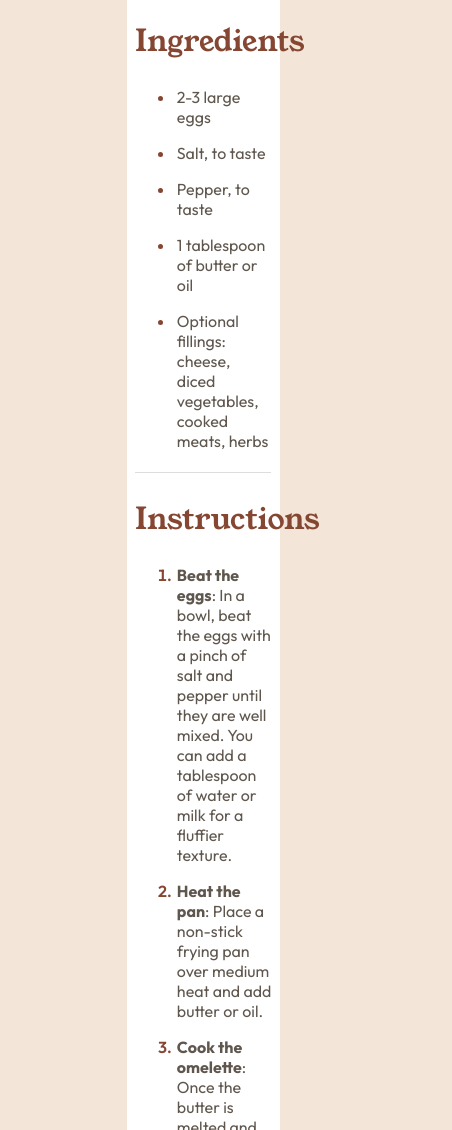
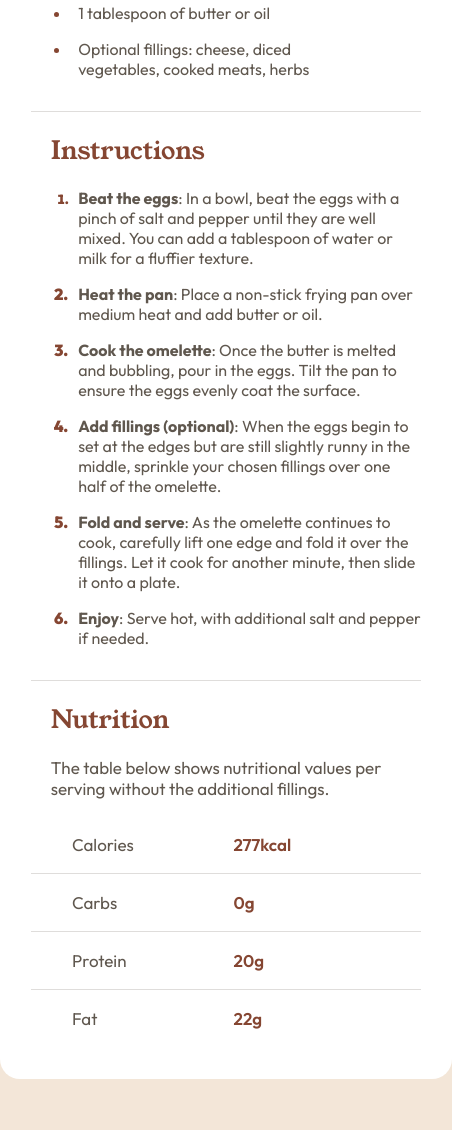
Before and after one commit to SpingleB/Practice4, a plain HTML site: page index.html in a window 390 px wide. Shown: the part 870-2000 px from the top of the page, 452 px wide, since content can reach past the window. After the commit the page ends 1957 px from the top, so only its background shows below. Drawn offline with Linux system fonts and the light colour scheme.

Commit message:
Practice 4 completed!

```diff
--- a/index.html
+++ b/index.html
@@ -23,7 +23,7 @@
 
   <h1 class="font-young-serif">Simple Omelette Recipe</h1>
 
-  <p class="font-outfit">An easy and quick dish, perfect for any meal. This classic omelette combines beaten eggs cooked
+  <p class="font-outfit" id="h1-under-p">An easy and quick dish, perfect for any meal. This classic omelette combines beaten eggs cooked
   to perfection, optionally filled with your choice of cheese, vegetables, or meats.
   </p>
   <div class="preparation-time-div">
@@ -50,24 +50,24 @@
     <h2 class="font-young-serif">Instructions</h2>
 
     <ol class="font-outfit" class="padding-left-in-ol-ul">
-      <li class="font-p-sizes-colors"><p><strong>Beat the eggs</strong>: In a bowl, beat the eggs with a pinch of salt and pepper until they are well mixed.
+      <li><p class="font-p-sizes-colors"><strong>Beat the eggs</strong>: In a bowl, beat the eggs with a pinch of salt and pepper until they are well mixed.
         You can add a tablespoon of water or milk for a fluffier texture.</p>
       </li>
 
-      <li class="font-p-sizes-colors"><p><strong>Heat the pan</strong>: Place a non-stick frying pan over medium heat and add butter or oil.</p></li>
+      <li class="font-p-sizes-colors"><p class="font-p-sizes-colors"><strong>Heat the pan</strong>: Place a non-stick frying pan over medium heat and add butter or oil.</p></li>
 
-      <li class="font-p-sizes-colors"><p><strong>Cook the omelette</strong>: Once the butter is melted and bubbling, pour in the eggs. Tilt the pan to ensure
+      <li class="font-p-sizes-colors"><p class="font-p-sizes-colors"><strong>Cook the omelette</strong>: Once the butter is melted and bubbling, pour in the eggs. Tilt the pan to ensure
         the eggs evenly coat the surface.</p>
       </li>
 
-      <li class="font-p-sizes-colors"><p><strong>Add fillings (optional)</strong>: When the eggs begin to set at the edges but are still slightly runny in the
+      <li class="font-p-sizes-colors"><p class="font-p-sizes-colors"><strong>Add fillings (optional)</strong>: When the eggs begin to set at the edges but are still slightly runny in the
         middle, sprinkle your chosen fillings over one half of the omelette.</p>
       </li>
 
-      <li class="font-p-sizes-colors"><p><strong>Fold and serve</strong>: As the omelette continues to cook, carefully lift one edge and fold it over the
+      <li class="font-p-sizes-colors"><p class="font-p-sizes-colors"><strong>Fold and serve</strong>: As the omelette continues to cook, carefully lift one edge and fold it over the
         fillings. Let it cook for another minute, then slide it onto a plate.</p>
       </li>
-      <li class="font-p-sizes-colors"><p><strong>Enjoy</strong>: Serve hot, with additional salt and pepper if needed.</p></li>
+      <li class="font-p-sizes-colors"><p class="font-p-sizes-colors"><strong>Enjoy</strong>: Serve hot, with additional salt and pepper if needed.</p></li>
     </ol>
   </div>
 
@@ -88,7 +88,7 @@
       <td class="td1-of-tr-of-table"><p>Protein</p></td>
       <td class="td2-of-tr-of-table">20g</td>
     </tr>
-    <tr>
+    <tr id="last-child-of-tbody">
       <td class="td1-of-tr-of-table"><p>Fat</p></td>
       <td class="td2-of-tr-of-table">22g</td>
     </tr>
--- a/style.css
+++ b/style.css
@@ -1,29 +1,51 @@
 :root {
-
+    --display-flex: flex;
+    --font-weight-for-p: 400;
+    --font-weight-for-h: 600;
+    --width-80: 80%;
+    --width-90: 90%;
+    --width-100: 100%;
+    --color-orange: hsl(14, 45%, 36%);
+    --margin-bottom-2per: 2%;
+    --margin-left-2per: 2%;
+    --margin-left-5per: 5%;
+    --margin-left-10per: 10%;
+    --margin-left-20per: 20%;
+    --font-size-12: 12px;
+    --font-size-14: 14px;
+    --font-size-16: 16px;
+    --font-size-17: 17px;
+    --font-size-20: 20px;
+    --font-size-25: 25px;
+    --font-size-30: 30px;
+    --font-size-40: 40px;
+    --border-radius-container: 20px;
+    --border-radius-img: 10px;
 }
 
 html {
   background-color: hsl(30, 54%, 90%);
-  display: flex;
+  display: var(--display-flex);
   justify-content: center;
+  margin: 0;
 }
 
 
 .font-young-serif {
   font-family: "Young Serif", serif;
-  font-weight: 500;
+  font-weight: calc(var(--font-weight-for-p) + 100);
   font-style: normal;
 }
 
 .font-outfit {
     font-family: "Outfit", sans-serif;
     font-optical-sizing: auto;
-    font-weight: 400;
+    font-weight: var(--font-weight-for-p);
     font-style: normal;
 }
 
 .font-p-sizes-colors {
-    font: normal 400 16px;
+    font: normal var(--font-weight-for-p) var(var(--font-size-16));
     color: hsl(30, 10%, 34%);
 }
 
@@ -31,65 +53,65 @@ html {
     padding-left: 6%;
 }
 
-
-
 .container {
     position: relative;
     margin-top: 10vh;
     width: 35vw;
     background-color: hsl(0, 0%, 100%);
     padding: 6% 6%;
-    border-radius: 20px;
+    border-radius: var(--border-radius-container);
     margin-bottom: 10vh;
 }
 
 .main-img-div {
-    width: 100%;
-    display: flex;
+    width: var(--width-100);
+    display: var(--display-flex);
     align-items: center;
     justify-content: center;
 }
 
 .main-img-div img {
-    width: 100%;
-    border-radius: 10px;
+    width: var(--width-100);
+    border-radius: var(--border-radius-img);
 }
 
 
-
 h1 {
-    font-size: 40px;
+    font-size: var(--font-size-40);
     color: hsl(24, 5%, 18%);
 }
 
-p {
-    font-size: 16px;
+#h1-under-p {
+    font: normal var(--font-weight-for-p) var(var(--font-size-16));
     color: hsl(30, 10%, 34%);
-    font-weight: 400;
+    font-family: "Outfit", sans-serif;
+    font-optical-sizing: auto;
+    font-weight: var(--font-weight-for-p);
+    font-style: normal;
 }
 
 h2 {
-    color: hsl(14, 45%, 36%);
-    font-size: 30px;
+    color: var(--color-orange);
+    font-size: var(--font-size-30);
 }
 
 .preparation-time-div {
-    width: 100%;
+    width: var(--width-100);
     margin: 8% 0% 8% 1%;
 }
 
 #h3-preparation-time {
     color: hsl(332, 51%, 32%);
     margin-left: 2.5%;
-    font-weight: 600;
+    font-weight: var(--font-weight-for-h);
 }
 
 .preparation-time-div ul li {
-    margin-bottom: 2%;
+    margin-bottom: var(--margin-bottom-2per);
 }
 
 .preparation-time-div ul li p{
-    margin-left: 2%;
+    margin-left: var(--margin-left-2per);
 }
 
 .preparation-time-div ul li::marker {
@@ -97,75 +119,285 @@ h2 {
 }
 
 .ingredients-div {
-    width: 100%;
+    width: var(--width-100);
     border-bottom: 1px solid hsla(30, 10%, 34%, 0.2);
     padding-bottom: 4%;
 }
 
-
-
 .ingredients-div ul li {
-    margin-bottom: 2%;
+    margin-bottom: var(--margin-bottom-2per);
 }
 
 .ingredients-div ul li p{
-    margin-left: 2%;
+    margin-left: var(--margin-left-2per);
 }
 
 .ingredients-div ul li::marker {
-    color: hsl(14, 45%, 36%);
+    color: var(--color-orange);
 }
 
 .instructions-div {
     margin-top: 5%;
-    width: 100%;
+    width: var(--width-100);
 }
 
-.instructions-div ol li {
-    color: hsl(14, 45%, 36%);
-    font-weight: 600;
+.instructions-div ol li::marker{
+    color: var(--color-orange);
+    font-weight: var(--font-weight-for-h);
 }
 
 .instructions-div ol li p{
-    margin-left: 2%;
+    margin-left: var(--margin-left-2per);
 }
 
 .instructions-div {
-    width: 100%;
+    width: var(--width-100);
     border-bottom: 1px solid hsla(30, 10%, 34%, 0.2);
     padding-bottom: 4%;
 }
 
 #th {
-    font-size: 16px;
-    font-weight: 500;
+    font-size: var(--font-size-16);
     font-family: "Outfit", sans-serif;
     font-optical-sizing: auto;
-    font-weight: 400;
+    font-weight: var(--font-weight-for-p);
     font-style: normal;
 }
 
 
 .td1-of-tr-of-table {
-    font: normal 400 16px;
+    font: normal var(--font-weight-for-p) var(var(--font-size-16));
     color: hsl(30, 10%, 34%);
 }
 
 .td2-of-tr-of-table {
-    font: normal 16px;
-    color: hsl(14, 45%, 36%);
-    font-weight: 600;
+    font: normal var(--font-size-16);
+    color: var(--color-orange);
+    font-weight: var(--font-weight-for-h);
 }
 
 table {
     border-collapse: collapse;
-    width: 100%;
+    width: var(--width-100);
 }
 td, th {
     border-bottom: 1px solid hsla(30, 10%, 34%, 0.2);
+}
 
+#last-child-of-tbody td, th {
+    border-bottom: none;
 }
 
 table p {
-    margin-left: 10%;
+    margin-left: var(--margin-left-10per);
 }
+
+@media (max-width: 900px) {
+
+    .main-img-div img {
+    border-radius: calc(var(--border-radius-img) - 2px);
+    }
+
+    h1 {
+        font-size: var(--font-size-30);
+    }
+
+    #h1-under-p {
+        font-size: var(--font-size-16);
+    }
+
+    .font-p-sizes-colors {
+    font-size: var(--font-size-16);
+    }
+
+    .container {
+    width: 55vw;
+    border-radius: calc(var(--border-radius-container) - 5px);
+    }
+
+    .ingredients-div ul li p:last-child{
+    width: 70%;
+    }
+
+    .instructions-div ol li p{
+    font-size: var(--font-size-16);
+    }
+
+    #h3-preparation-time {
+    margin-left: 4%;
+    font-size: var(--font-size-20);
+    }
+
+    h2 {
+    font-size: var(--font-size-25);
+    margin-left: 3%;
+    }
+
+    #th {
+    font-size: var(--font-size-17);
+    margin-left: var(--margin-left-5per);
+    width: var(--width-90);
+    }
+
+    .td1-of-tr-of-table {
+    font-size: var(--font-size-16);
+    }
+
+    .td2-of-tr-of-table {
+    font-size: var(--font-size-16);
+    }
+
+    table p {
+    margin-left: 15%;
+    }
+}
+
+@media (max-width: 600px) {
+
+    .main-img-div img {
+    border-radius: calc(var(--border-radius-img) - 2px);
+    }
+
+    h1 {
+        font-size: var(--font-size-25);
+    }
+
+    #h1-under-p {
+        font-size: var(--font-size-14);
+    }
+
+    .font-p-sizes-colors {
+    font-size: var(--font-size-12);
+    }
+
+    .container {
+    width: 45vw;
+    border-radius: calc(var(--border-radius-container) - 8px);
+    }
+
+    .ingredients-div ul li p:last-child{
+    width: var(--width-80);
+    }
+
+    .instructions-div ol li p{
+    font-size: var(--font-size-14);
+    }
+
+    .instructions-div ol li::marker{
+    font-weight: calc(var(--font-weight-for-h) + 300);
+    }
+
+    .instructions-div ol li:first-child::marker{
+    font-size: calc(var(--font-size-12) + 1px);
+    }
+
+   #h3-preparation-time {
+    margin-left: var(--margin-left-10per);
+    font-size: calc(var(--font-size-16) - 1px);
+    }
+
+    .preparation-time-div ul li {
+    margin-left: 6%;
+    }
+
+
+    h2 {
+    font-size: var(--font-size-20);
+    margin-left: var(--margin-left-5per)
+    }
+
+    #th {
+    font-size: calc(var(--font-size-12) - 1px);
+    margin-left: var(--margin-left-5per);
+    width: var(--width-90);
+    }
+
+    .td1-of-tr-of-table {
+    font-size: var(--font-size-12);
+    }
+
+    .td2-of-tr-of-table {
+    font-size: var(--font-size-12);
+    }
+
+    table p {
+    margin-left: var(--margin-left-20per);
+    }
+}
+
+
+@media (max-width: 450px) {
+
+    .main-img-div img {
+    border-radius: var(--border-radius-img);
+    }
+
+    h1 {
+        font-size: var(--font-size-40);
+        width: var(--width-100);
+    }
+
+    #h1-under-p {
+        font-size: var(--font-size-20);
+    }
+
+    .font-p-sizes-colors {
+    font-size: var(--font-size-16);
+    }
+
+    .container {
+    margin-top: 0vh;
+    padding: 8% 8%;
+    width: 100vw;
+    border-radius: var(--border-radius-container);
+    margin-bottom: 0vh;
+    }
+
+    .ingredients-div ul li p:last-child{
+    width: var(--width-80);
+    }
+
+    .instructions-div ol li p{
+    font-size: var(--font-size-16);
+    }
+
+    .instructions-div ol li::marker{
+    font-weight: calc(var(--font-weight-for-h) + 300);
+    }
+
+    .instructions-div ol li:first-child::marker{
+    font-size: calc(var(--font-size-12) + 1px);
+    }
+
+   #h3-preparation-time {
+    margin-left: var(--margin-left-10per);
+    font-size: var(--font-size-20);
+    }
+
+    .preparation-time-div ul li {
+    margin-left: 6%;
+    }
+
+    h2 {
+    font-size: var(--font-size-25);
+    margin-left: var(--margin-left-5per);
+    }
+
+    #th {
+    font-size: var(--font-size-17);
+    margin-left: var(--margin-left-5per);
+    width: var(--width-90);
+    }
+
+    .td1-of-tr-of-table {
+    font-size: var(--font-size-17);
+    }
+
+    .td2-of-tr-of-table {
+    font-size: var(--font-size-17);
+    }
+
+    table p {
+    margin-left: var(--margin-left-20per);
+    }
+}
```
